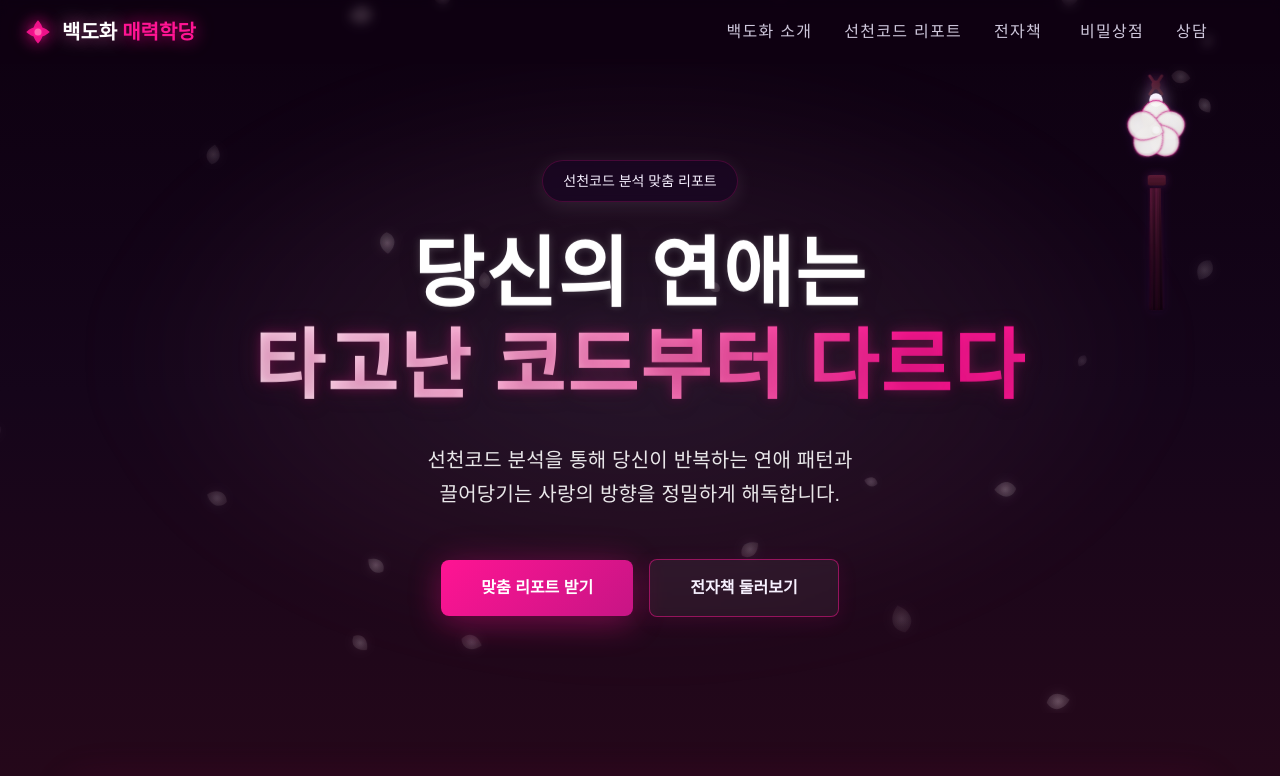
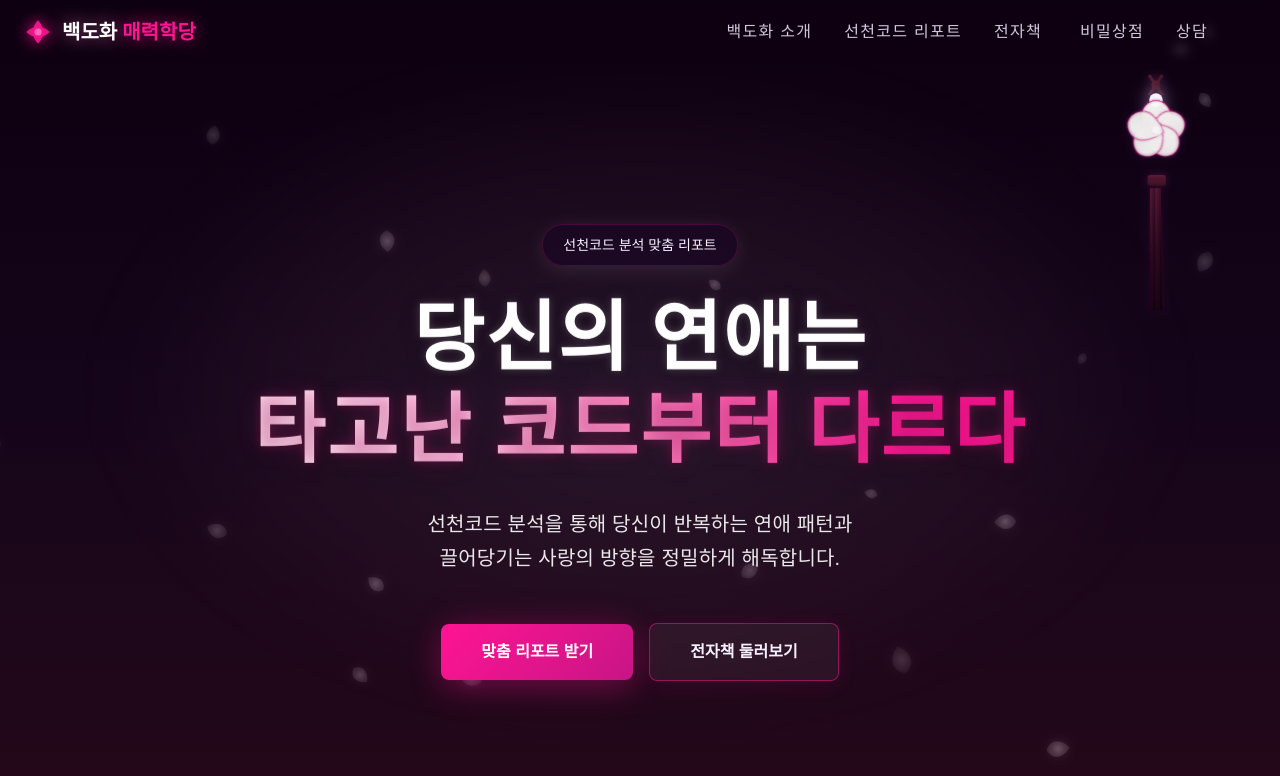
Before and after one commit to woolbo100/buzasun, a Next.js app: page / in a window 1280 px wide. Shown: the top 776 px of the page. Built offline with nearby package versions, Linux system fonts and the light colour scheme.

Commit message:
update design

```diff
--- a/components/Hero.tsx
+++ b/components/Hero.tsx
@@ -13,7 +13,7 @@ export default function Hero() {
   }
 
   return (
-    <section className="relative min-h-fit flex items-center justify-center pt-32 md:pt-40 pb-12 px-4 md:px-6 overflow-hidden" style={{ background: 'transparent' }}>
+    <section className="relative min-h-fit flex items-center justify-center pt-48 md:pt-56 pb-12 px-4 md:px-6 overflow-hidden" style={{ background: 'transparent' }}>
       <PetalsCanvas color="#fce7f3" density={28} />
 
       {/* 중앙 글로우 오라 레이어 */}
```
